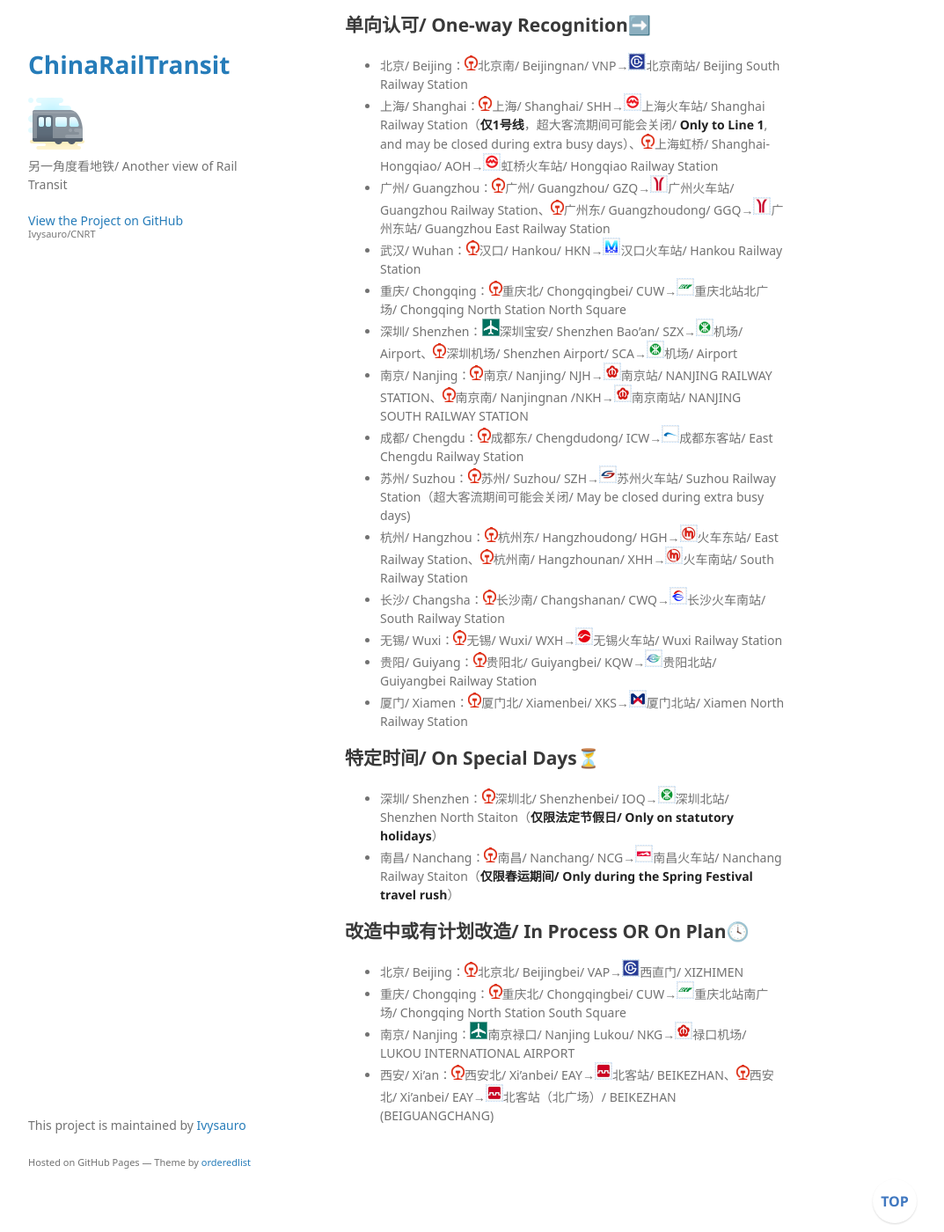
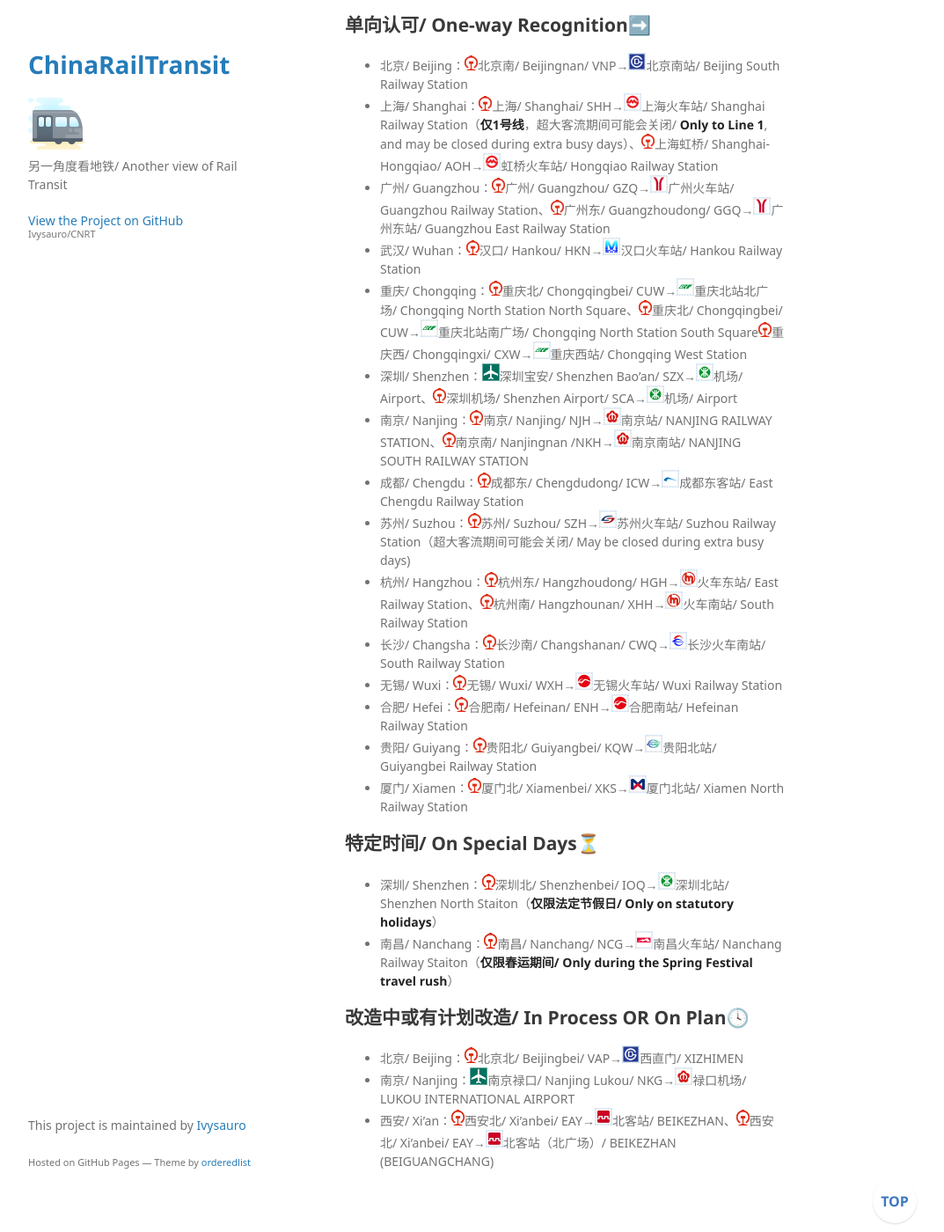
Before and after one commit to Ivysauro/CNRT, a Jekyll site: the page built from data/SecuCk.md, in a window 1280 px wide and 1400 px high, scrolled down 353 px. Shown: the whole window at 88% size, without its empty margins (178-1251 px from the left). Built offline with Jekyll 4.4.1, drawn with Linux system fonts in a browser that asks for light colours; some web fonts are replaced; our own code applies the rules of GitHub Pages for plain Markdown files; a script that is not in the unit is left out.

Commit message:
🍊更新重庆、合肥数据

```diff
--- a/data/SecuCk.md
+++ b/data/SecuCk.md
@@ -12,7 +12,7 @@
 - 上海/ Shanghai：<img src="https://raw.githubusercontent.com/Ivysauro/CNRT/master/images/CR.png" width="15" hegiht="15" alt="China Railway"/>上海/ Shanghai/ SHH→<img src="https://raw.githubusercontent.com/Ivysauro/CNRT/master/images/city/sh.gif" width="20" hegiht="20"/>上海火车站/ Shanghai Railway Station（**仅1号线**，超大客流期间可能会关闭/ **Only to Line 1**, and may be closed during extra busy days）、<img src="https://raw.githubusercontent.com/Ivysauro/CNRT/master/images/CR.png" width="15" hegiht="15" alt="China Railway"/>上海虹桥/ Shanghai-Hongqiao/ AOH→<img src="https://raw.githubusercontent.com/Ivysauro/CNRT/master/images/city/sh.gif" width="20" hegiht="20"/>虹桥火车站/ Hongqiao Railway Station
 - 广州/ Guangzhou：<img src="https://raw.githubusercontent.com/Ivysauro/CNRT/master/images/CR.png" width="15" hegiht="15" alt="China Railway"/>广州/ Guangzhou/ GZQ→<img src="https://raw.githubusercontent.com/Ivysauro/CNRT/master/images/city/gz.gif" width="20" hegiht="20"/>广州火车站/ Guangzhou Railway Station、<img src="https://raw.githubusercontent.com/Ivysauro/CNRT/master/images/CR.png" width="15" hegiht="15" alt="China Railway"/>广州东/ Guangzhoudong/ GGQ→<img src="https://raw.githubusercontent.com/Ivysauro/CNRT/master/images/city/gz.gif" width="20" hegiht="20"/>广州东站/ Guangzhou East Railway Station
 - 武汉/ Wuhan：<img src="https://raw.githubusercontent.com/Ivysauro/CNRT/master/images/CR.png" width="15" hegiht="15" alt="China Railway"/>汉口/ Hankou/ HKN→<img src="https://raw.githubusercontent.com/Ivysauro/CNRT/master/images/city/wh.gif" width="20" hegiht="20"/>汉口火车站/ Hankou Railway Station
-- 重庆/ Chongqing：<img src="https://raw.githubusercontent.com/Ivysauro/CNRT/master/images/CR.png" width="15" hegiht="15" alt="China Railway"/>重庆北/ Chongqingbei/ CUW→<img src="https://raw.githubusercontent.com/Ivysauro/CNRT/master/images/city/cq.gif" width="20" hegiht="20"/>重庆北站北广场/ Chongqing North Station North Square
+- 重庆/ Chongqing：<img src="https://raw.githubusercontent.com/Ivysauro/CNRT/master/images/CR.png" width="15" hegiht="15" alt="China Railway"/>重庆北/ Chongqingbei/ CUW→<img src="https://raw.githubusercontent.com/Ivysauro/CNRT/master/images/city/cq.gif" width="20" hegiht="20"/>重庆北站北广场/ Chongqing North Station North Square、<img src="https://raw.githubusercontent.com/Ivysauro/CNRT/master/images/CR.png" width="15" hegiht="15" alt="China Railway"/>重庆北/ Chongqingbei/ CUW→<img src="https://raw.githubusercontent.com/Ivysauro/CNRT/master/images/city/cq.gif" width="20" hegiht="20"/>重庆北站南广场/ Chongqing North Station South Square<img src="https://raw.githubusercontent.com/Ivysauro/CNRT/master/images/CR.png" width="15" hegiht="15" alt="China Railway"/>重庆西/ Chongqingxi/ CXW→<img src="https://raw.githubusercontent.com/Ivysauro/CNRT/master/images/city/cq.gif" width="20" hegiht="20"/>重庆西站/ Chongqing West Station
 - 深圳/ Shenzhen：<img src="https://raw.githubusercontent.com/Ivysauro/CNRT/master/images/Airport.png" width="20" hegiht="20" alt="Airport"/>深圳宝安/ Shenzhen Bao'an/ SZX→<img src="https://raw.githubusercontent.com/Ivysauro/CNRT/master/images/city/sz.gif" width="20" hegiht="20"/>机场/ Airport、<img src="https://raw.githubusercontent.com/Ivysauro/CNRT/master/images/CR.png" width="15" hegiht="15" alt="China Railway"/>深圳机场/ Shenzhen Airport/ SCA→<img src="https://raw.githubusercontent.com/Ivysauro/CNRT/master/images/city/sz.gif" width="20" hegiht="20"/>机场/ Airport
 - 南京/ Nanjing：<img src="https://raw.githubusercontent.com/Ivysauro/CNRT/master/images/CR.png" width="15" hegiht="15" alt="China Railway"/>南京/ Nanjing/ NJH→<img src="https://raw.githubusercontent.com/Ivysauro/CNRT/master/images/city/nj.gif" width="20" hegiht="20"/>南京站/ NANJING RAILWAY STATION、<img src="https://raw.githubusercontent.com/Ivysauro/CNRT/master/images/CR.png" width="15" hegiht="15" alt="China Railway"/>南京南/ Nanjingnan /NKH→<img src="https://raw.githubusercontent.com/Ivysauro/CNRT/master/images/city/nj.gif" width="20" hegiht="20"/>南京南站/ NANJING SOUTH RAILWAY STATION
 - 成都/ Chengdu：<img src="https://raw.githubusercontent.com/Ivysauro/CNRT/master/images/CR.png" width="15" hegiht="15" alt="China Railway"/>成都东/ Chengdudong/ ICW→<img src="https://raw.githubusercontent.com/Ivysauro/CNRT/master/images/city/cd.gif" width="20" hegiht="20"/>成都东客站/ East Chengdu Railway Station
@@ -20,6 +20,7 @@
 - 杭州/ Hangzhou：<img src="https://raw.githubusercontent.com/Ivysauro/CNRT/master/images/CR.png" width="15" hegiht="15" alt="China Railway"/>杭州东/ Hangzhoudong/ HGH→<img src="https://raw.githubusercontent.com/Ivysauro/CNRT/master/images/city/hz.gif" width="20" hegiht="20"/>火车东站/ East Railway Station、<img src="https://raw.githubusercontent.com/Ivysauro/CNRT/master/images/CR.png" width="15" hegiht="15" alt="China Railway"/>杭州南/ Hangzhounan/ XHH→<img src="https://raw.githubusercontent.com/Ivysauro/CNRT/master/images/city/hz.gif" width="20" hegiht="20"/>火车南站/ South Railway Station
 - 长沙/ Changsha：<img src="https://raw.githubusercontent.com/Ivysauro/CNRT/master/images/CR.png" width="15" hegiht="15" alt="China Railway"/>长沙南/ Changshanan/ CWQ→<img src="https://raw.githubusercontent.com/Ivysauro/CNRT/master/images/city/cs.gif" width="20" hegiht="20"/>长沙火车南站/ South Railway Station
 - 无锡/ Wuxi：<img src="https://raw.githubusercontent.com/Ivysauro/CNRT/master/images/CR.png" width="15" hegiht="15" alt="China Railway"/>无锡/ Wuxi/ WXH→<img src="https://raw.githubusercontent.com/Ivysauro/CNRT/master/images/city/wx.gif" width="20" hegiht="20"/>无锡火车站/ Wuxi Railway Station
+- 合肥/ Hefei：<img src="https://raw.githubusercontent.com/Ivysauro/CNRT/master/images/CR.png" width="15" hegiht="15" alt="China Railway"/>合肥南/ Hefeinan/ ENH→<img src="https://raw.githubusercontent.com/Ivysauro/CNRT/master/images/city/wx.gif" width="20" hegiht="20"/>合肥南站/ Hefeinan Railway Station
 - 贵阳/ Guiyang：<img src="https://raw.githubusercontent.com/Ivysauro/CNRT/master/images/CR.png" width="15" hegiht="15" alt="China Railway"/>贵阳北/ Guiyangbei/ KQW→<img src="https://raw.githubusercontent.com/Ivysauro/CNRT/master/images/city/gy.gif" width="20" hegiht="20"/>贵阳北站/ Guiyangbei Railway Station
 - 厦门/ Xiamen：<img src="https://raw.githubusercontent.com/Ivysauro/CNRT/master/images/CR.png" width="15" hegiht="15" alt="China Railway"/>厦门北/ Xiamenbei/ XKS→<img src="https://raw.githubusercontent.com/Ivysauro/CNRT/master/images/city/xm.gif" width="20" hegiht="20"/>厦门北站/ Xiamen North Railway Station
 
@@ -30,6 +31,5 @@
 ## 改造中或有计划改造/ In Process OR On Plan🕓
 
 - 北京/ Beijing：<img src="https://raw.githubusercontent.com/Ivysauro/CNRT/master/images/CR.png" width="15" hegiht="15" alt="China Railway"/>北京北/ Beijingbei/ VAP→<img src="https://raw.githubusercontent.com/Ivysauro/CNRT/master/images/city/bj.gif" width="20" hegiht="20"/>西直门/ XIZHIMEN
-- 重庆/ Chongqing：<img src="https://raw.githubusercontent.com/Ivysauro/CNRT/master/images/CR.png" width="15" hegiht="15" alt="China Railway"/>重庆北/ Chongqingbei/ CUW→<img src="https://raw.githubusercontent.com/Ivysauro/CNRT/master/images/city/cq.gif" width="20" hegiht="20"/>重庆北站南广场/ Chongqing North Station South Square
 - 南京/ Nanjing：<img src="https://raw.githubusercontent.com/Ivysauro/CNRT/master/images/Airport.png" width="20" hegiht="20" alt="Airport"/>南京禄口/ Nanjing Lukou/ NKG→<img src="https://raw.githubusercontent.com/Ivysauro/CNRT/master/images/city/nj.gif" width="20" hegiht="20"/>禄口机场/ LUKOU INTERNATIONAL AIRPORT
 - 西安/ Xi'an：<img src="https://raw.githubusercontent.com/Ivysauro/CNRT/master/images/CR.png" width="15" hegiht="15" alt="China Railway"/>西安北/ Xi'anbei/ EAY→<img src="https://raw.githubusercontent.com/Ivysauro/CNRT/master/images/city/xa.gif" width="20" hegiht="20"/>北客站/ BEIKEZHAN、<img src="https://raw.githubusercontent.com/Ivysauro/CNRT/master/images/CR.png" width="15" hegiht="15" alt="China Railway"/>西安北/ Xi'anbei/ EAY→<img src="https://raw.githubusercontent.com/Ivysauro/CNRT/master/images/city/xa.gif" width="20" hegiht="20"/>北客站（北广场）/ BEIKEZHAN (BEIGUANGCHANG)
```
